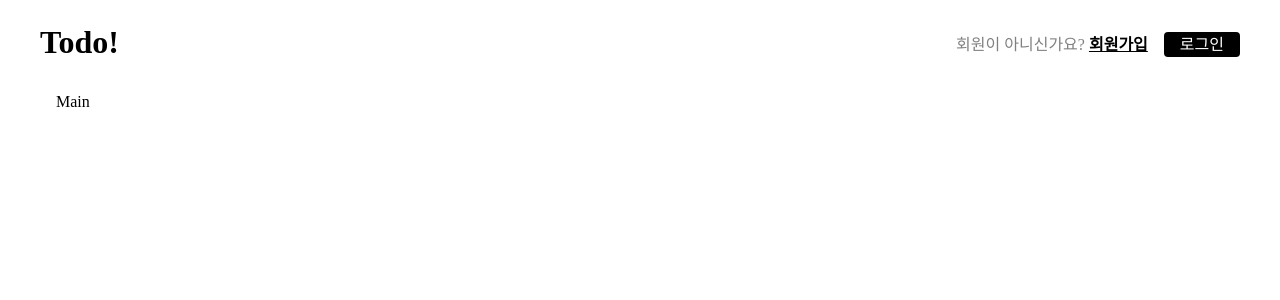
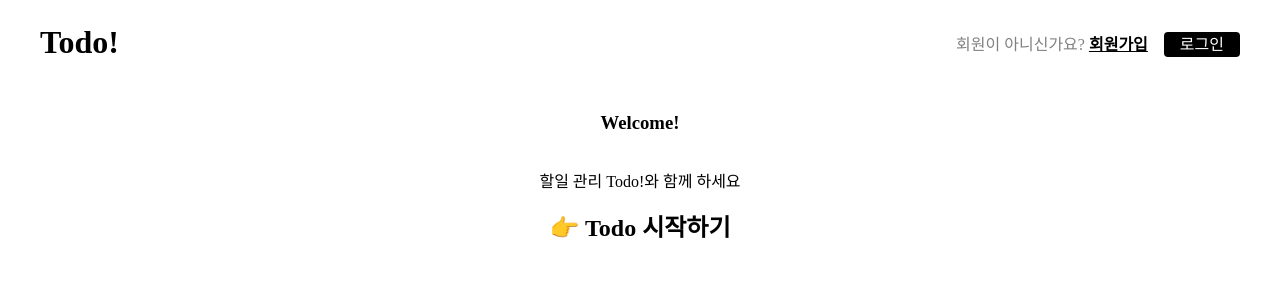
Before and after one commit to not-using/wanted-pre-onboarding-frontend, a React (Create React App) app: page / in a window 1280 px wide. Shown: the top 300 px of the page. Built offline with nearby package versions, Linux system fonts and the light colour scheme.

Commit message:
feat: 메인페이지 환영 문구 및 /todo 링크 추가

```diff
--- a/src/components/Styles.tsx
+++ b/src/components/Styles.tsx
@@ -5,3 +5,10 @@ export const StyledLink = styled(Link)`
 	text-decoration: none;
 	color: black;
 `;
+
+export const FlexColumn = styled.div`
+	display: flex;
+	flex-direction: column;
+	justify-content: center;
+	align-items: center;
+`;
--- a/src/components/main/MainPage.tsx
+++ b/src/components/main/MainPage.tsx
@@ -1,5 +1,23 @@
+import { FlexColumn, StyledLink } from "components/Styles";
+import { Link } from "react-router-dom";
+import { styled } from "styled-components";
+
 const MainPage = () => {
-	return <div>Main</div>;
+	return (
+		<FlexColumn>
+			<h3>Welcome!</h3>
+			<p>할일 관리 Todo!와 함께 하세요</p>
+			<GoTodo to="todo">Todo 시작하기</GoTodo>
+		</FlexColumn>
+	);
 };
 
 export default MainPage;
+
+const GoTodo = styled(StyledLink)`
+	font-size: 1.5rem;
+	font-weight: bold;
+	&:before {
+		content: "👉 ";
+	}
+`;
```
